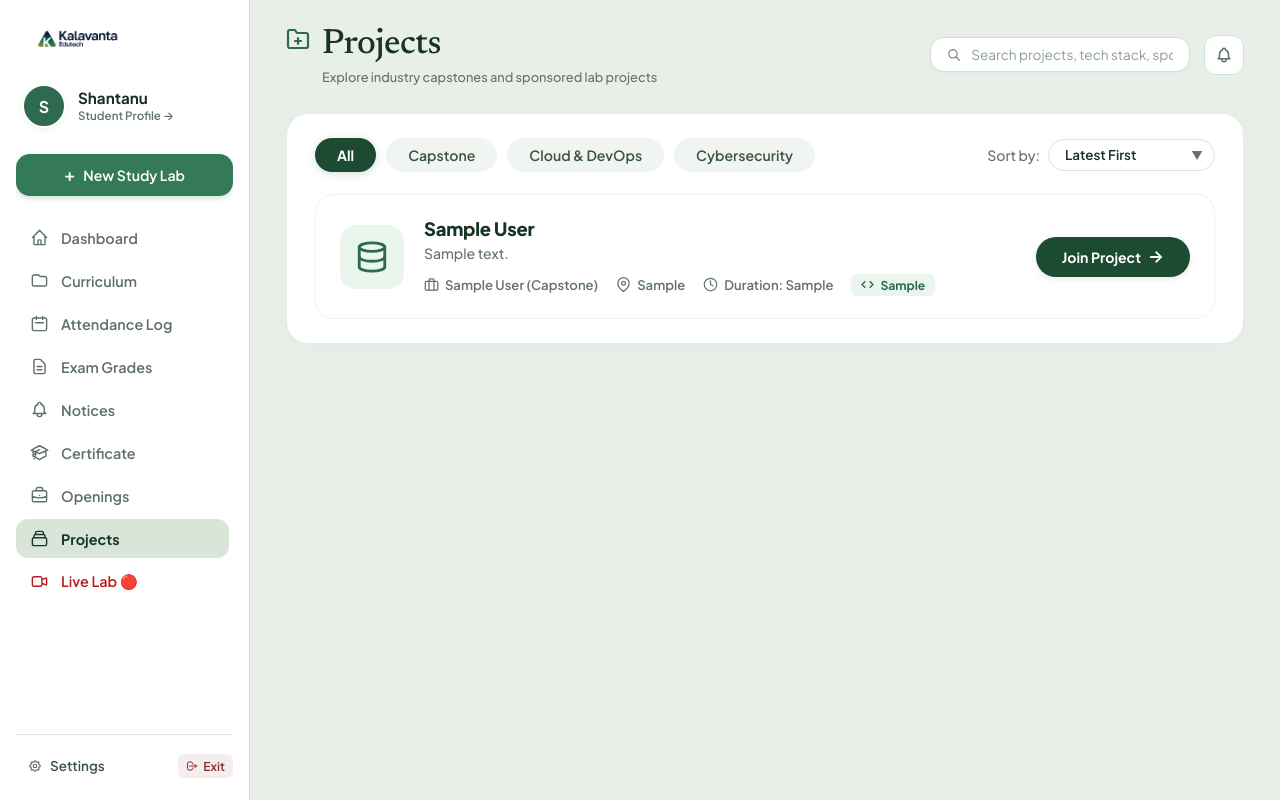
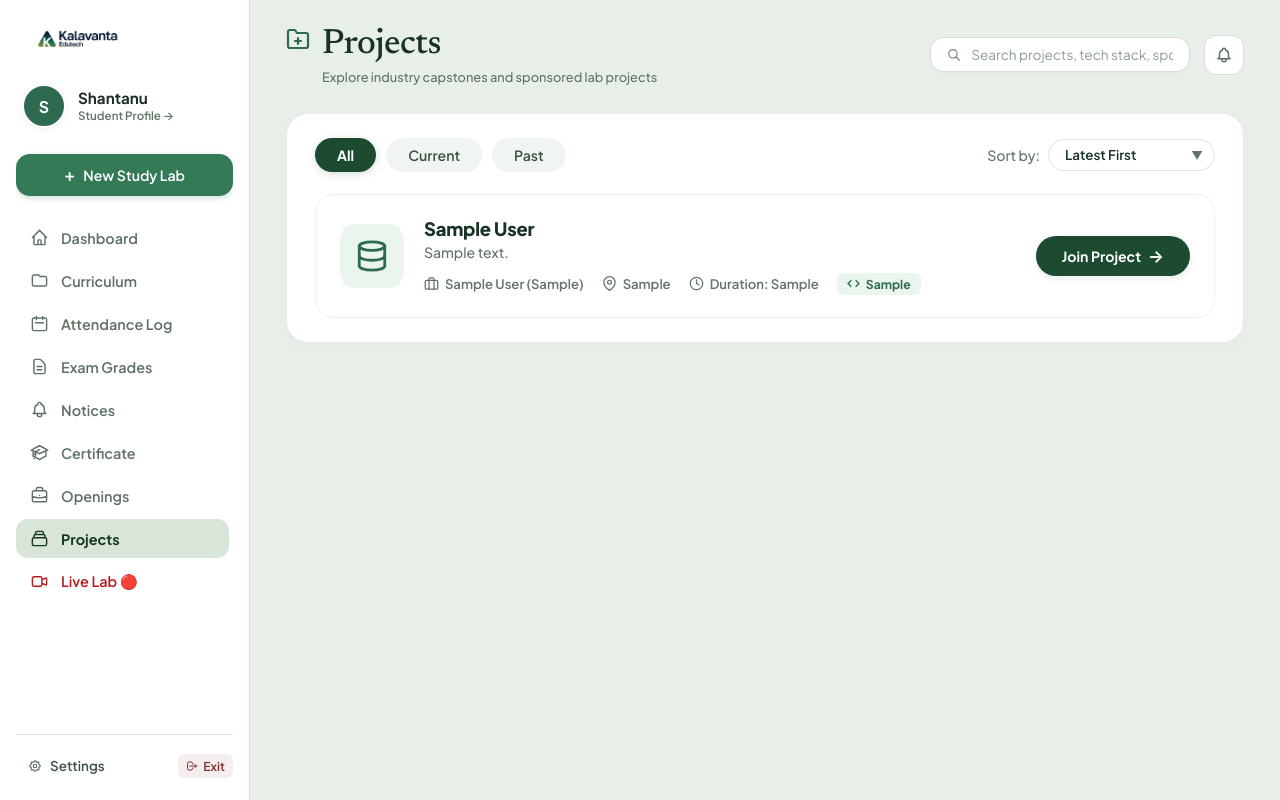
Before and after one commit to Shantanu-Groott/ERP, a PHP site: page /student/projects in a window 1280 px wide. Run offline with PHP 8.4, Linux system fonts and the light colour scheme; the visitor is signed in with stand-in values (Sample User, id 1); tables that the repository leaves empty hold one stand-in row (values such as "Sample post").

Commit message:
feat(projects,layouts): switch filter pills to All, Current, Past, enlarge waving hand, and restore original serif font for greeting

```diff
--- a/app/Controllers/Student/CareerController.php
+++ b/app/Controllers/Student/CareerController.php
@@ -90,39 +90,45 @@ class CareerController
 
         $db = Database::getConnection();
 
-        $sql = "SELECT * FROM student_projects WHERE status = 'open' OR status = 'in_progress'";
+        $sql = "SELECT * FROM student_projects WHERE 1=1";
         $params = [];
         if ($search !== '') {
             $sql .= " AND (company_name LIKE :s OR title LIKE :s OR skills LIKE :s OR description LIKE :s)";
             $params['s'] = '%' . $search . '%';
         }
-        $sql .= " ORDER BY id ASC";
+        $sql .= " ORDER BY
+            CASE status
+                WHEN 'open' THEN 1
+                WHEN 'in_progress' THEN 2
+                ELSE 3
+            END ASC,
+            id ASC";
 
         $stmt = $db->prepare($sql);
         $stmt->execute($params);
         $rawProjects = $stmt->fetchAll();
 
         $projects = array_map(function ($pr) {
+            $status = strtolower($pr['status'] ?? 'open');
             $typeLower = strtolower($pr['project_type'] ?? '');
             $titleLower = strtolower($pr['title'] ?? '');
 
-            if (str_contains($typeLower, 'cyber') || str_contains($titleLower, 'pentest') || str_contains($titleLower, 'security')) {
-                $category = 'cybersecurity';
-                $catLabel = 'Cybersecurity';
+            // Category: current vs past
+            $category = ($status === 'completed') ? 'past' : 'current';
+            $categoryLabel = ($status === 'completed') ? 'Past' : 'Current';
+
+            if (str_contains($typeLower, 'cyber') || str_contains($titleLower, 'pentest') || str_contains($titleLower, 'security') || str_contains($titleLower, 'siem')) {
                 $icon = 'shield';
             } elseif (str_contains($typeLower, 'cloud') || str_contains($titleLower, 'kubernetes') || str_contains($titleLower, 'devops') || str_contains($typeLower, 'practical')) {
-                $category = 'cloud';
-                $catLabel = 'Cloud & DevOps';
                 $icon = 'cloud';
             } else {
-                $category = 'capstone';
-                $catLabel = 'Capstone';
                 $icon = 'database';
             }
 
             $pr['category'] = $category;
-            $pr['category_label'] = $catLabel;
+            $pr['category_label'] = $categoryLabel;
             $pr['icon_type'] = $icon;
+            $pr['is_past'] = ($category === 'past');
             return $pr;
         }, $rawProjects);
 
--- a/app/Views/layouts/student.php
+++ b/app/Views/layouts/student.php
@@ -589,9 +589,9 @@
                             </div>
                         </div>
                     <?php else: ?>
-                        <h1 class="font-serif" style="display: inline-flex; align-items: center; gap: 8px;">
-                            <span>Welcome back, <?= htmlspecialchars(explode(' ', (string)\App\Core\Session::get('user_name', 'Shantanu'))[0]) ?>!</span>
-                            <img src="/assets/img/wave-hand.png" alt="Wave" style="height: 38px; width: auto; object-fit: contain; vertical-align: middle; display: inline-block;">
+                        <h1 class="font-serif">
+                            Welcome back, <?= htmlspecialchars(explode(' ', (string)\App\Core\Session::get('user_name', 'Shantanu'))[0]) ?>!
+                            <img src="/assets/img/wave-hand.png" alt="Wave" style="height: 82px; width: auto; object-fit: contain; vertical-align: middle; margin-left: 1px; display: inline-block;">
                         </h1>
                     <?php endif; ?>
                 </div>
--- a/app/Views/student/projects.php
+++ b/app/Views/student/projects.php
@@ -1,7 +1,7 @@
 <?php
 /**
  * Student Industry Projects & Capstones Desk
- * Matches Kalavanta Edutech openings design structure with category filter pills, sort bar, custom mint icons, and application modal.
+ * Matches Kalavanta Edutech openings design structure with All, Current, Past filter pills, sort bar, custom mint icons, and application modal.
  */
 ?>
 
@@ -13,19 +13,16 @@
         <!-- Filter Pills & Sort Bar -->
         <div style="display: flex; align-items: center; justify-content: space-between; flex-wrap: wrap; gap: 16px; margin-bottom: 22px;">
 
-            <!-- Filter Pills (All, Capstone, Cloud & DevOps, Cybersecurity) -->
+            <!-- Filter Pills (All, Current, Past) -->
             <div style="display: flex; align-items: center; gap: 10px; flex-wrap: wrap;" id="projectsFilterGroup">
                 <button type="button" class="filter-pill active" data-category="all" onclick="filterProjectCategory('all', this)">
                     All
                 </button>
-                <button type="button" class="filter-pill" data-category="capstone" onclick="filterProjectCategory('capstone', this)">
-                    Capstone
+                <button type="button" class="filter-pill" data-category="current" onclick="filterProjectCategory('current', this)">
+                    Current
                 </button>
-                <button type="button" class="filter-pill" data-category="cloud" onclick="filterProjectCategory('cloud', this)">
-                    Cloud & DevOps
-                </button>
-                <button type="button" class="filter-pill" data-category="cybersecurity" onclick="filterProjectCategory('cybersecurity', this)">
-                    Cybersecurity
+                <button type="button" class="filter-pill" data-category="past" onclick="filterProjectCategory('past', this)">
+                    Past
                 </button>
             </div>
 
@@ -57,9 +54,10 @@
             <?php else: ?>
                 <?php foreach ($projects as $index => $pr): ?>
                     <?php
-                        $cat = $pr['category'] ?? 'capstone';
+                        $cat = $pr['category'] ?? 'current';
                         $iconType = $pr['icon_type'] ?? 'database';
-                        $catLabel = $pr['category_label'] ?? 'Capstone';
+                        $isPast = !empty($pr['is_past']) || $cat === 'past';
+                        $catLabel = $isPast ? 'Past / Completed' : 'Current Project';
                         // Parse duration weeks for sorting
                         preg_match('/(\d+)\s*Week/i', $pr['engagement'] ?? '', $durMatch);
                         $weeks = !empty($durMatch[1]) ? (int)$durMatch[1] : 10;
@@ -99,9 +97,14 @@
 
                             <!-- Details Column -->
                             <div style="flex: 1; min-width: 0;">
-                                <h3 style="font-size: 1.15rem; font-weight: 800; color: #183324; margin: 0 0 4px 0; letter-spacing: -0.2px;">
+                                <div style="display: flex; align-items: center; gap: 8px; margin-bottom: 3px;">
+                                    <h3 style="font-size: 1.15rem; font-weight: 800; color: #183324; margin: 0; letter-spacing: -0.2px;">
                                         <?= htmlspecialchars($pr['title']) ?>
                                     </h3>
+                                    <?php if ($isPast): ?>
+                                        <span style="font-size: 0.68rem; font-weight: 700; background: #e2ece4; color: #2d6a4f; padding: 2px 8px; border-radius: 9999px; text-transform: uppercase; letter-spacing: 0.5px;">Past Project</span>
+                                    <?php endif; ?>
+                                </div>
                                 <p style="font-size: 0.88rem; color: #627467; margin: 0 0 10px 0; font-weight: 500; line-height: 1.4;">
                                     <?= htmlspecialchars($pr['description']) ?>
                                 </p>
@@ -115,7 +118,7 @@
                                             <rect x="2" y="7" width="20" height="14" rx="2" ry="2"></rect>
                                             <path d="M16 21V5a2 2 0 0 0-2-2h-4a2 2 0 0 0-2 2v16"></path>
                                         </svg>
-                                        <span><?= htmlspecialchars($pr['company_name']) ?> (<?= htmlspecialchars($catLabel) ?>)</span>
+                                        <span><?= htmlspecialchars($pr['company_name']) ?> (<?= htmlspecialchars($pr['project_type']) ?>)</span>
                                     </span>
 
                                     <!-- Location Tag with Pin -->
@@ -149,8 +152,26 @@
 
                         </div>
 
-                        <!-- Right: Apply Now Pill Button -->
+                        <!-- Right: Action Button -->
                         <div style="flex-shrink: 0;">
+                            <?php if ($isPast): ?>
+                                <button type="button"
+                                        class="project-btn-pill applied"
+                                        onclick="openProjectModal(<?= htmlspecialchars(json_encode([
+                                            'id' => (int)$pr['id'],
+                                            'title' => $pr['title'],
+                                            'company' => $pr['company_name'],
+                                            'type' => $pr['project_type'],
+                                            'location' => $pr['location'],
+                                            'engagement' => $pr['engagement'],
+                                            'skills' => $pr['skills'] ?? '',
+                                            'email' => $pr['contact_email'] ?? '',
+                                            'is_past' => true
+                                        ])) ?>)">
+                                    <span>Archived</span>
+                                    <span style="font-weight: 800;">✓</span>
+                                </button>
+                            <?php else: ?>
                                 <button type="button"
                                         class="project-btn-pill"
                                         id="projectBtn-<?= (int)$pr['id'] ?>"
@@ -162,11 +183,13 @@
                                             'location' => $pr['location'],
                                             'engagement' => $pr['engagement'],
                                             'skills' => $pr['skills'] ?? '',
-                                        'email' => $pr['contact_email'] ?? ''
+                                            'email' => $pr['contact_email'] ?? '',
+                                            'is_past' => false
                                         ])) ?>)">
                                     <span>Join Project</span>
                                     <span style="font-size: 1.05rem; line-height: 1;">&rarr;</span>
                                 </button>
+                            <?php endif; ?>
                         </div>
 
                     </div>
@@ -178,8 +201,8 @@
                 <div style="width: 50px; height: 50px; border-radius: 12px; background: #eaf5ee; margin: 0 auto 12px; display: flex; align-items: center; justify-content: center; color: #2d6a4f;">
                     <svg width="24" height="24" viewBox="0 0 24 24" fill="none" stroke="currentColor" stroke-width="2"><circle cx="11" cy="11" r="8"/><line x1="21" y1="21" x2="16.65" y2="16.65"/></svg>
                 </div>
-                <p style="font-size: 1rem; font-weight: 700; color: #183324; margin: 0 0 4px 0;">No projects in this track</p>
-                <p style="font-size: 0.84rem; color: #627467; margin: 0 0 16px 0;">Switch to another track to view more engineering briefs.</p>
+                <p style="font-size: 1rem; font-weight: 700; color: #183324; margin: 0 0 4px 0;">No projects in this view</p>
+                <p style="font-size: 0.84rem; color: #627467; margin: 0 0 16px 0;">Switch to All or another filter to view project briefs.</p>
                 <button type="button" onclick="filterProjectCategory('all', document.querySelector('#projectsFilterGroup .filter-pill[data-category=\'all\']'))" style="background: #1c4b32; color: #ffffff; border: none; border-radius: 9999px; padding: 8px 20px; font-size: 0.84rem; font-weight: 700; cursor: pointer;">
                     View All Projects
                 </button>
@@ -268,7 +291,7 @@
         <path d="M22 11.08V12a10 10 0 1 1-5.93-9.14"></path>
         <polyline points="22 4 12 14.01 9 11.01"></polyline>
     </svg>
-    <span id="projectToastMessage" style="font-size: 0.88rem; font-weight: 600;">Project brief inquiry submitted successfully!</span>
+    <span id="projectToastMessage" style="font-size: 0.88rem; font-weight: 600;">Project application submitted successfully!</span>
 </div>
 
 <style>
@@ -438,8 +461,15 @@ function openProjectModal(projectData) {
     activeProject = projectData;
     document.getElementById('modalProjectId').value = projectData.id;
     document.getElementById('modalProjectEmail').value = projectData.email || '';
-    document.getElementById('modalProjectTitle').textContent = 'Join ' + projectData.title;
+    document.getElementById('modalProjectTitle').textContent = (projectData.is_past ? 'Project Archive: ' : 'Join ') + projectData.title;
     document.getElementById('modalProjectMeta').textContent = projectData.company + ' • ' + projectData.engagement + ' • ' + projectData.location;
+
+    const submitBtn = document.getElementById('submitProjectBtn');
+    if (projectData.is_past) {
+        submitBtn.style.display = 'none';
+    } else {
+        submitBtn.style.display = 'inline-flex';
+    }
 
     const backdrop = document.getElementById('projectModalBackdrop');
     backdrop.style.display = 'flex';
```
Also changed, not shown: public/assets/img/wave-hand.png. Lines whose indentation alone changed are shown as unchanged.
